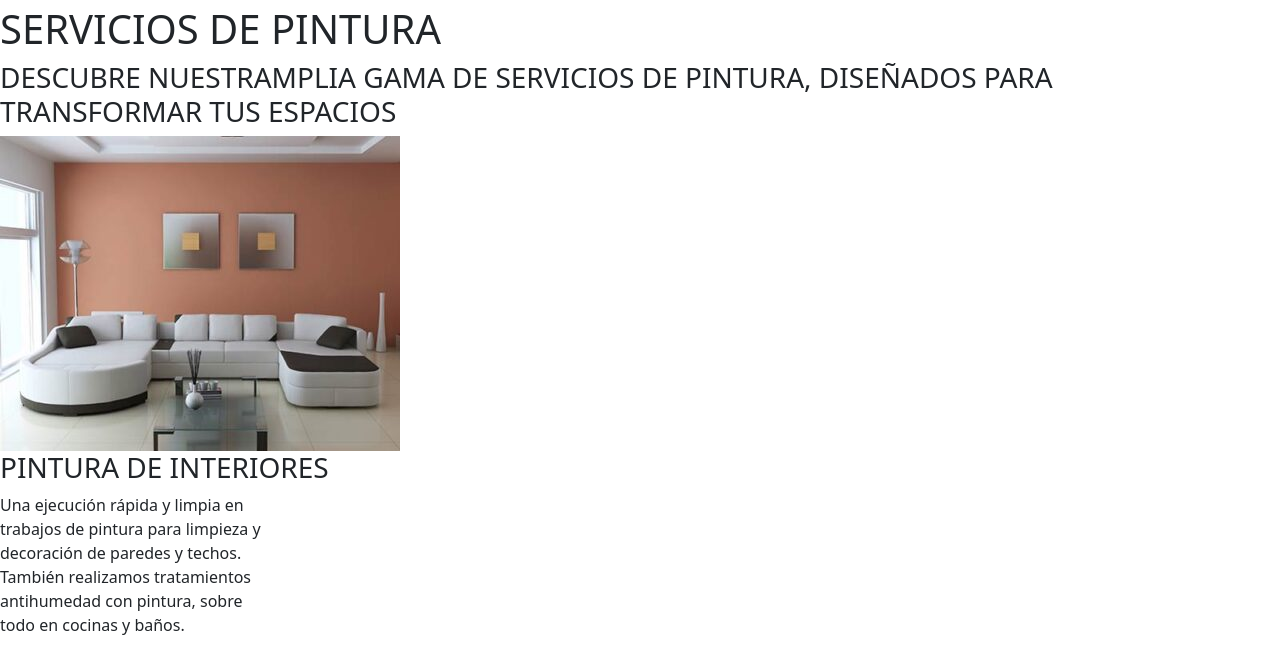
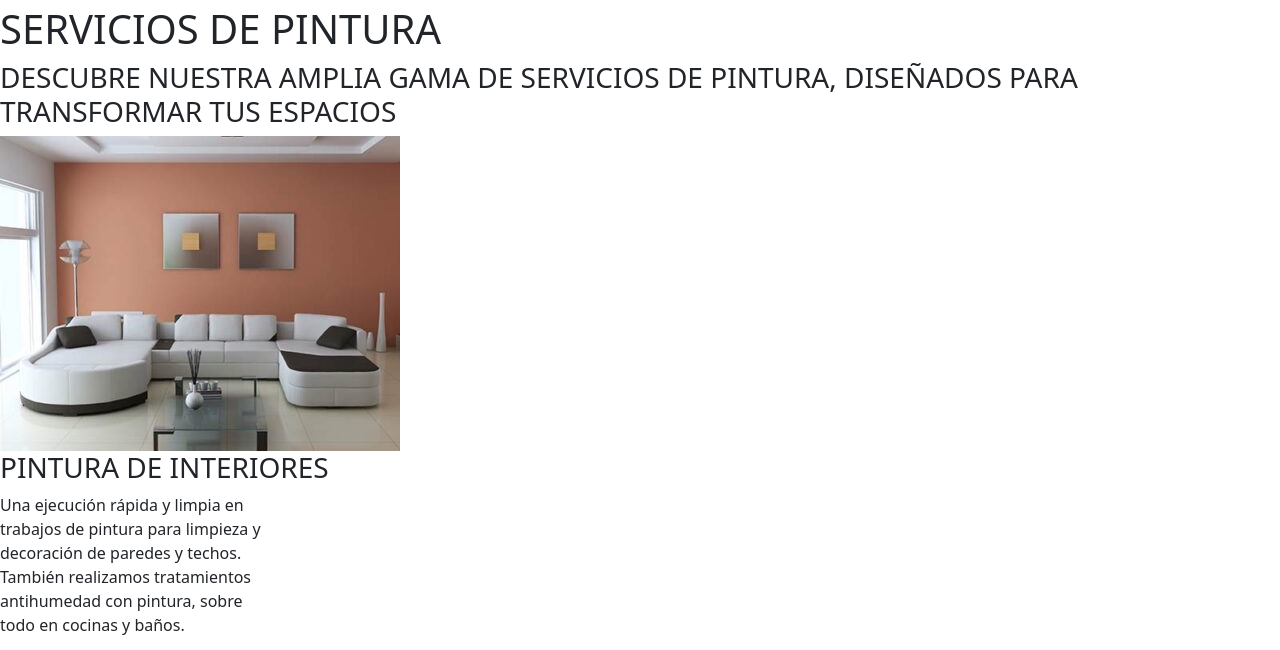
Before and after one commit to andresgarcia-2/trabajo-final, a website: page pages/servicios.html in a window 1280 px wide. Shown: the part 91-741 px from the top of the page. Drawn offline with nearby package versions, Linux system fonts and the light colour scheme; a web font is replaced by a local one.

```diff
--- a/pages/servicios.html
+++ b/pages/servicios.html
@@ -43,7 +43,7 @@
     <div class="grid-servicios contenedor2">
         <div class="titulos">
         <h1>SERVICIOS DE PINTURA</h1>
-        <h3>DESCUBRE NUESTRAMPLIA GAMA DE SERVICIOS DE PINTURA, DISEÑADOS PARA <br>TRANSFORMAR TUS ESPACIOS</h3>
+        <h3>DESCUBRE NUESTRA AMPLIA GAMA DE SERVICIOS DE PINTURA, DISEÑADOS PARA <br>TRANSFORMAR TUS ESPACIOS</h3>
         </div>
         <div class="servicio-1">
             <img src="../img/pin_de_int.png" alt="pintura interiores">
```
